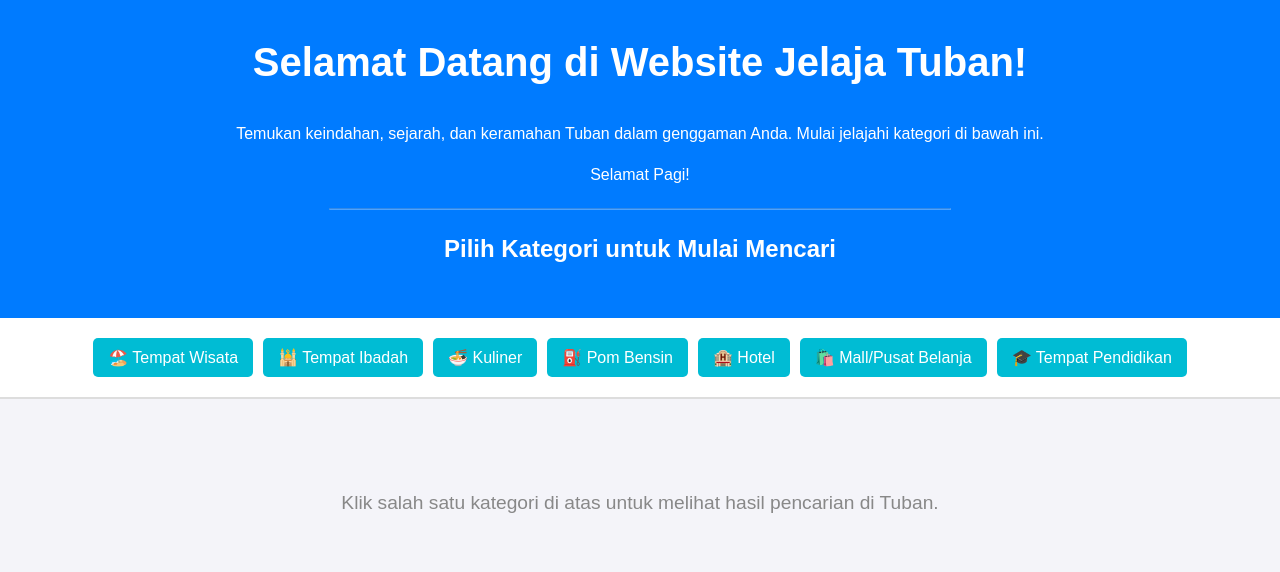
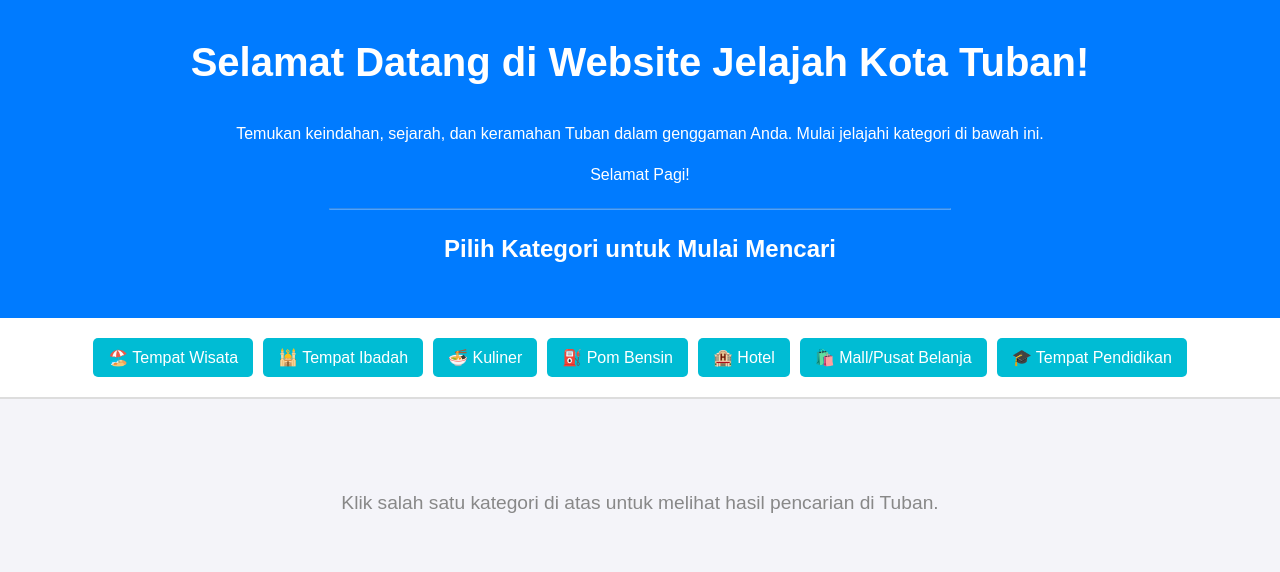
Before and after one commit to CHAIDARURROHMAN/JELAJAH-TUBAN, a plain HTML site: page index.html in a window 1280 px wide. Drawn offline with Linux system fonts and the light colour scheme.

Commit message:
Update index.html

```diff
--- a/index.html
+++ b/index.html
@@ -3,14 +3,14 @@
 <head>
     <meta charset="UTF-8">
     <meta name="viewport" content="width=device-width, initial-scale=1.0">
-    <title>Jelajah Tuban</title>
+    <title>Jelajah Kota Tuban</title>
     <link rel="stylesheet" href="https://cdnjs.cloudflare.com/ajax/libs/font-awesome/5.15.4/css/all.min.css">
     <link rel="stylesheet" href="style.css">
 </head>
 <body>
 
     <header id="dashboard">
-        <h1>Selamat Datang di Website Jelaja Tuban!</h1>
+        <h1>Selamat Datang di Website Jelajah Kota Tuban!</h1>
         <p>Temukan keindahan, sejarah, dan keramahan Tuban dalam genggaman Anda. Mulai jelajahi kategori di bawah ini.</p>
         <p class="greeting" id="greeting-message">Semoga hari Anda menyenangkan!</p>
         <hr>
```
